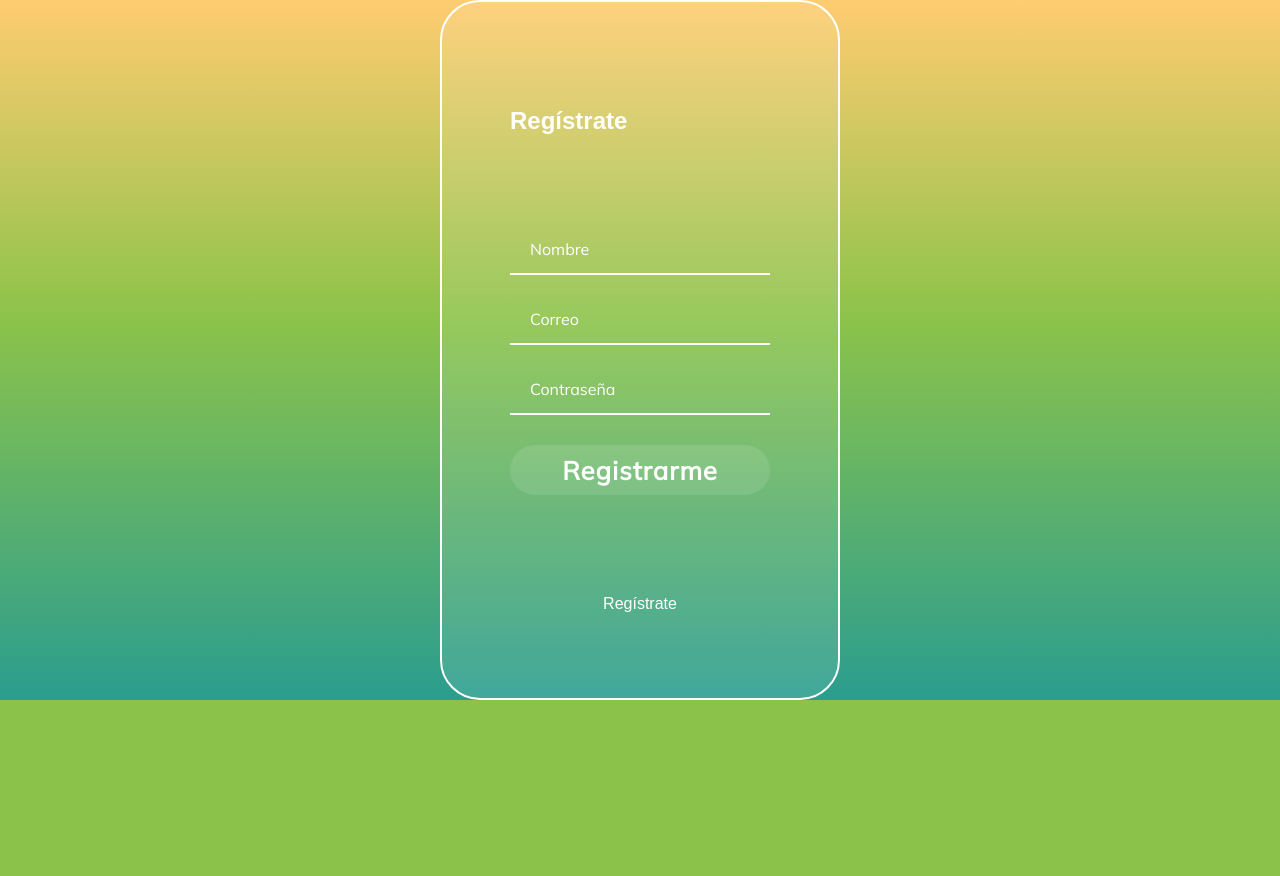
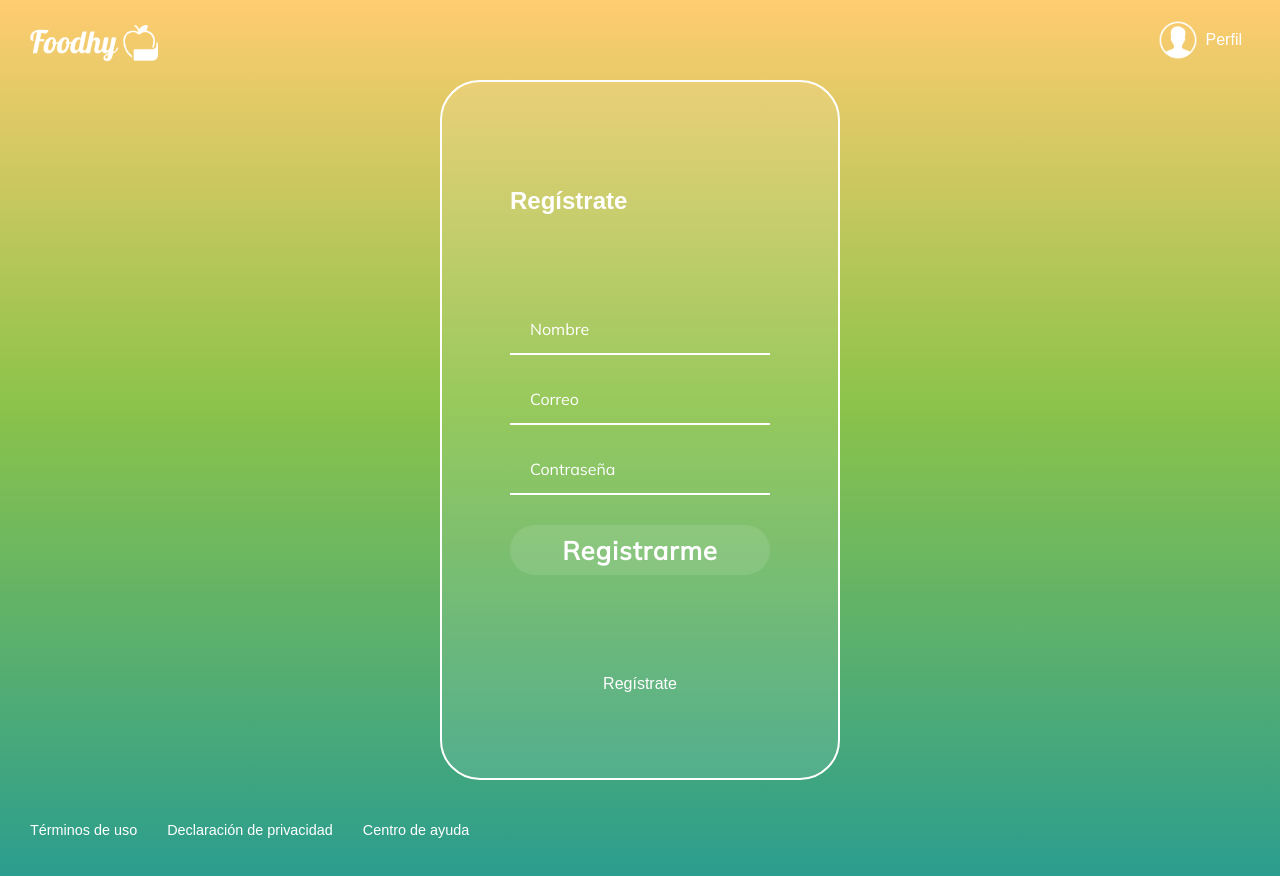
Before and after one commit to GregoryInnovo/Foodhy-Web, a React app: page /register in a window 1280 px wide. Shown: the top 876 px of the page. Before the commit the page ends 800 px from the top, so only its background shows below. Built offline with nearby package versions, Linux system fonts and the light colour scheme.

Commit message:
Se creo el componente layout

```diff
--- /dev/null
+++ b/src/components/Layout.jsx
@@ -0,0 +1,13 @@
+import React from 'react';
+import Header from './Header';
+import Footer from './Footer';
+
+const Layout = ( { children }) => (
+    <div className="App">
+        <Header />
+        {children}
+        <Footer />
+    </div>
+);
+
+export default Layout;
--- a/src/containers/Home.jsx
+++ b/src/containers/Home.jsx
@@ -1,10 +1,8 @@
 import React, { useState, useEffect } from 'react';
-import Header from '../components/Header';
 import Search from '../components/Search';
 import Categories from '../components/Categories';
 import Carousel from '../components/Carousel';
 import CarouselItem from '../components/CarouselItem';
-import Footer from '../components/Footer';
 import useInitialState from '../hooks/useInitialState';
 import '../assets/styles/App.scss';
 
@@ -17,8 +15,7 @@ const Home = () => {
         console.log(e);
 
     return initialState.length === 0 ? <h1>Loading...</h1> : (
-        <div className="App">
-            <Header />
+        <>
             <Search />
 
 {/*             {initialState.mylist.length > 0 &&
@@ -77,9 +74,7 @@ const Home = () => {
                     ))}
                 </Carousel>
             </Categories>
-
-            <Footer />
-        </div>
+        </>
     );
 }
 export default Home;
--- a/src/containers/Login.jsx
+++ b/src/containers/Login.jsx
@@ -2,13 +2,9 @@ import React, { Fragment } from 'react';
 import '../assets/styles/components/Login.scss';
 import googleIcon from '../assets/static/google-g-icon-9.jpg';
 import TwitterIcon from '../assets/static/Twitter_logo_white.png';
-import Header from '../components/Header';
-import Footer from '../components/Footer';
 
 const Login = () => (
     <Fragment>
-
-    <Header />
     <section className="login">
         <section className="login__container">
             <h2>Inicia Sesión</h2>
@@ -30,7 +26,6 @@ const Login = () => (
             <p className="login__container--register">No tienes nunguna cuenta <a href="registro.html">Regístrate</a></p>
         </section>
     </section>
-    <Footer />
     </Fragment>
 );
 
--- a/src/containers/NotFound.jsx
+++ b/src/containers/NotFound.jsx
@@ -1,18 +1,14 @@
 import React from 'react';
-import Header from '../components/Header';
-import Footer from '../components/Footer';
 import '../assets/styles/components/NotFound.scss';
 
 const NotFound = () => (
     <>
-        <Header />
         <section className="container__error">
             <section className="container__error--details">
                 <h2>Error 404</h2>
                 <p>Página no encontrada</p>
             </section>
         </section>
-        <Footer />
     </>
 );
 
--- a/src/routes/App.js
+++ b/src/routes/App.js
@@ -5,16 +5,19 @@ import Home from '../containers/Home';
 import Login from '../containers/Login';
 import Register from '../containers/Register';
 import NotFound from '../containers/NotFound';
+import Layout from '../components/Layout';
 
 // return explicito ()
 const App = () => (
     <BrowserRouter>
+    <Layout>
         <Switch>
             <Route exact path="/" component={Home} />
             <Route exact path="/login" component={Login} />
             <Route exact path="/register" component={Register} />
             <Route component={NotFound} />
         </Switch>
+    </Layout>
     </BrowserRouter>
 );
 
```
